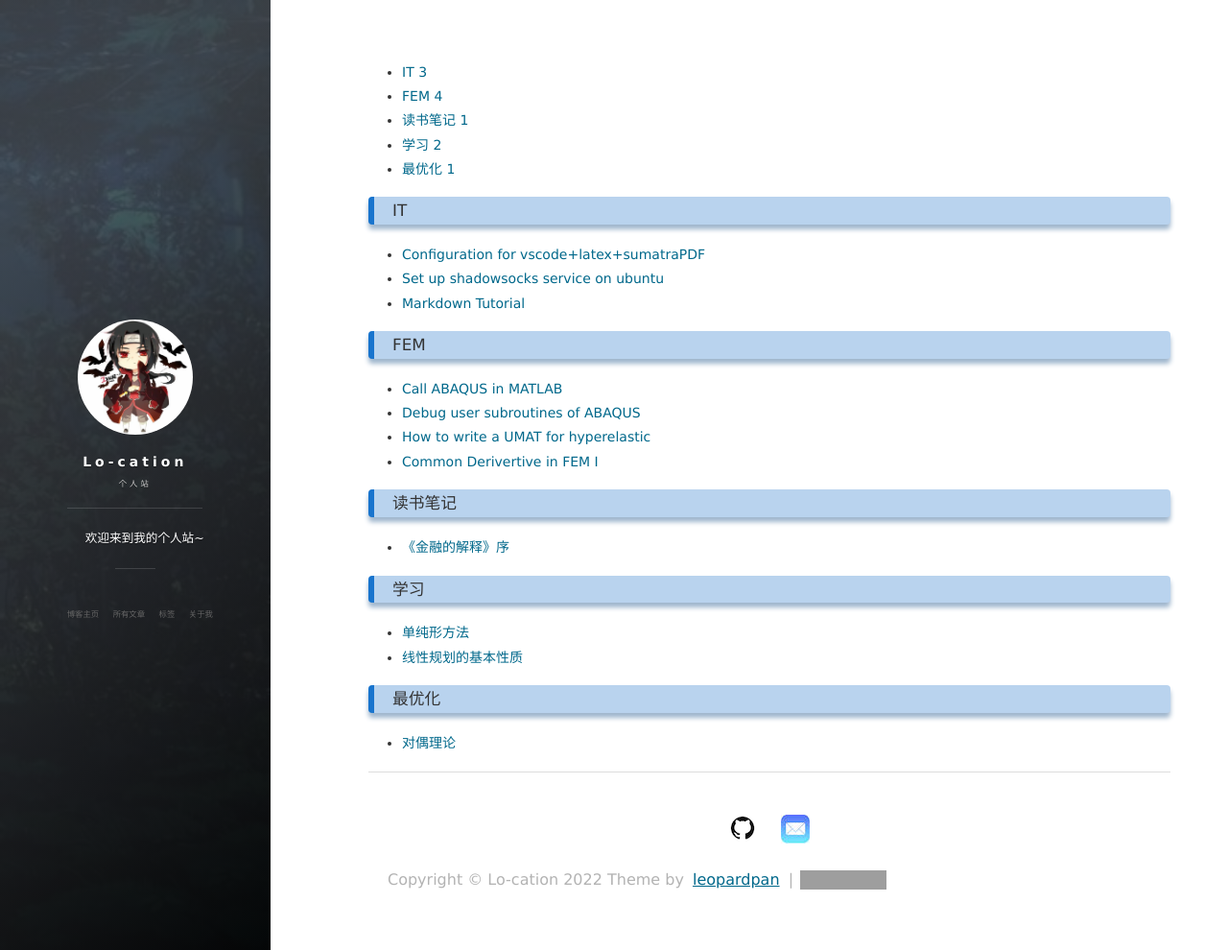
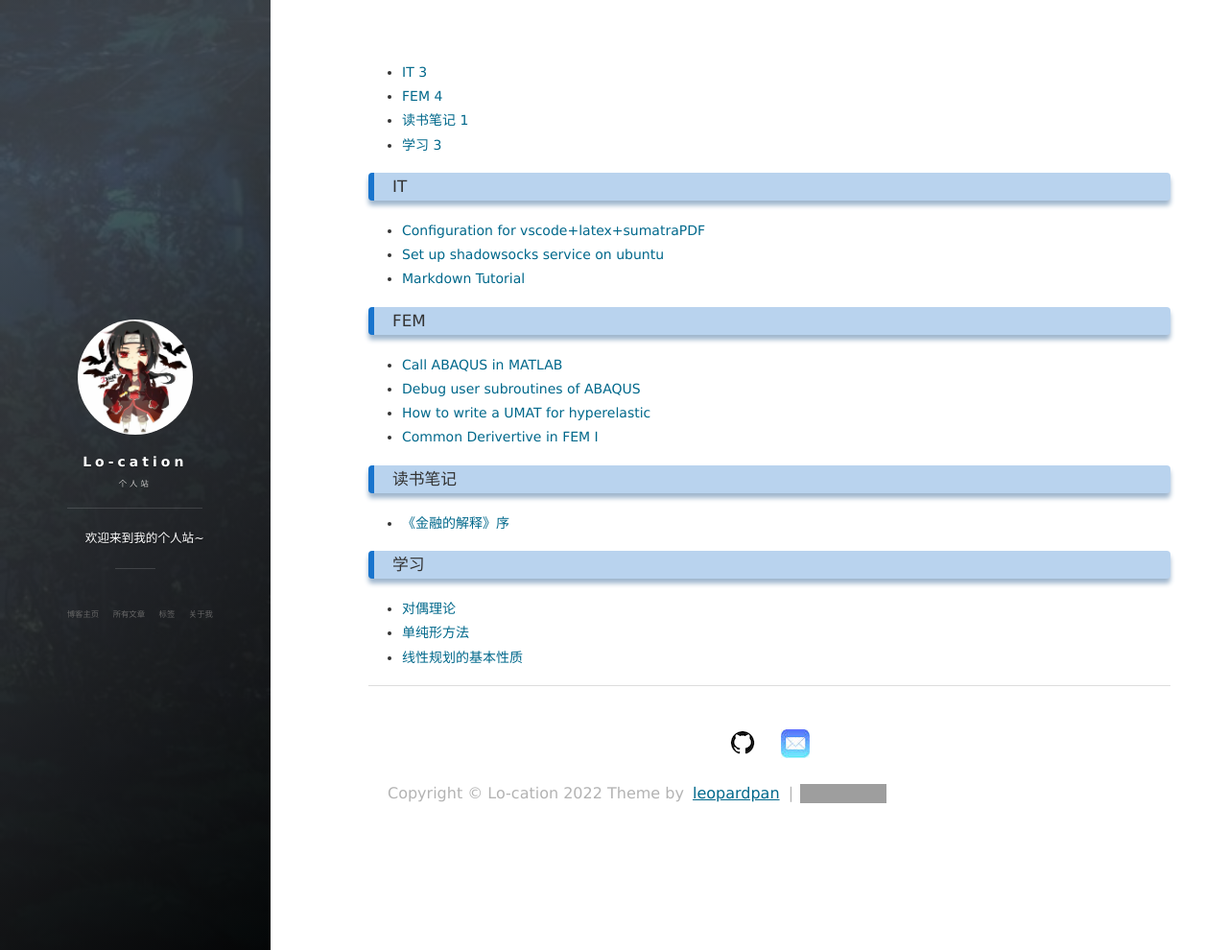
Before and after one commit to lo-cation/lo-cation.github.io, a Jekyll site: the page built from tags.html, in a window 1280 px wide and 990 px high. Shown: the whole window at 96% size. Built offline with Jekyll 4.4.1, drawn with Linux system fonts in a browser that asks for light colours; nearby versions of some CDN libraries; grey boxes are pictures that could not be loaded.

Commit message:
Update 2020-08-23-dual-theory.md

```diff
--- a/_posts/2020-08-23-dual-theory.md
+++ b/_posts/2020-08-23-dual-theory.md
@@ -2,7 +2,7 @@
 layout: post
 title: 对偶理论
 date:   2020-08-23
-tags: 最优化
+tags: 学习
 ---
 线性规划中普遍存在配对现象，即对每一个线性规划问题，都存在另一个与它密切相关的线性规划问题。在配对的像个问题中，一个称为原问题，另一个成为它的对偶问题。对偶理论即是研究揭示每对问题内在联系的理论。
 ## 对偶问题的表达
```
